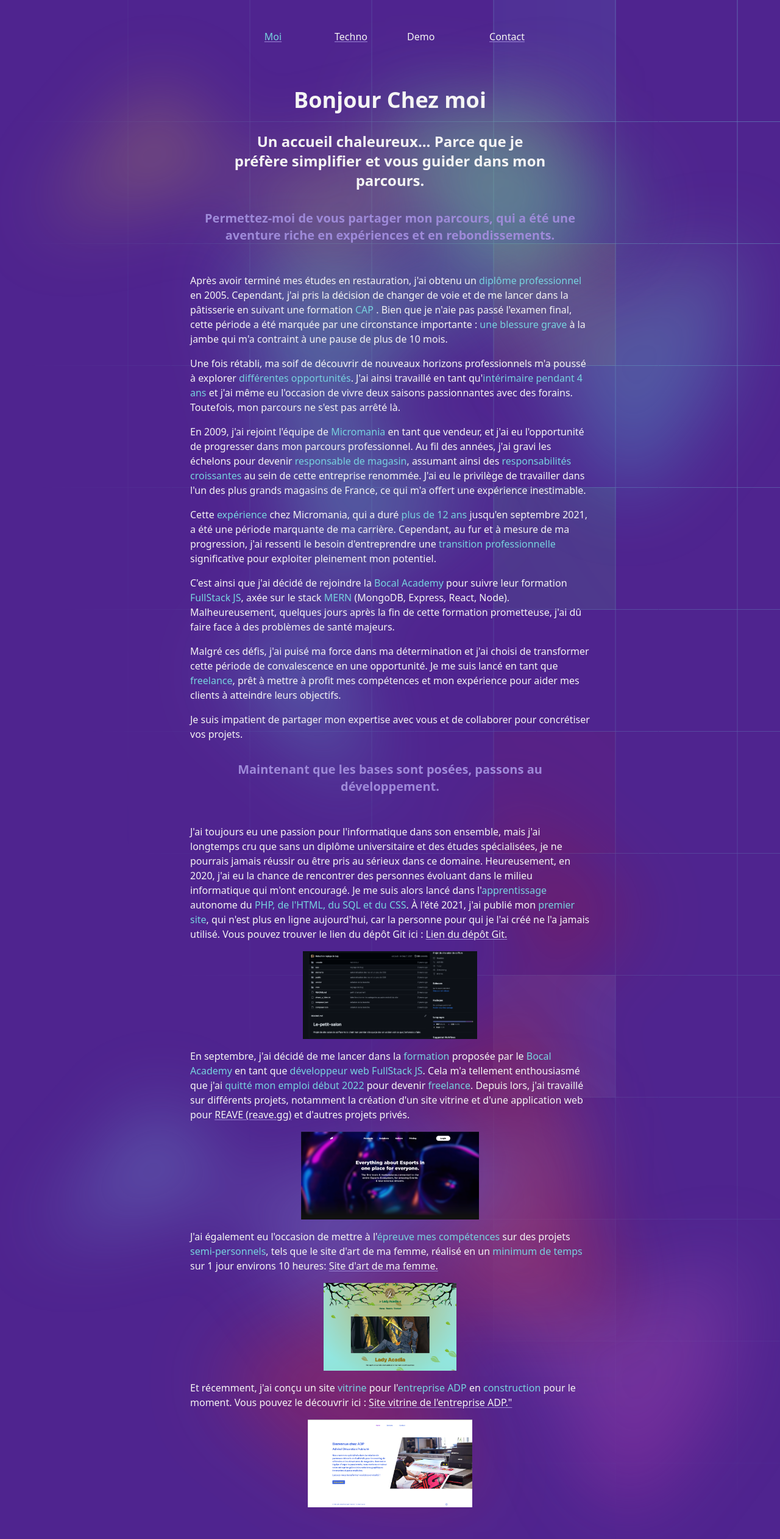
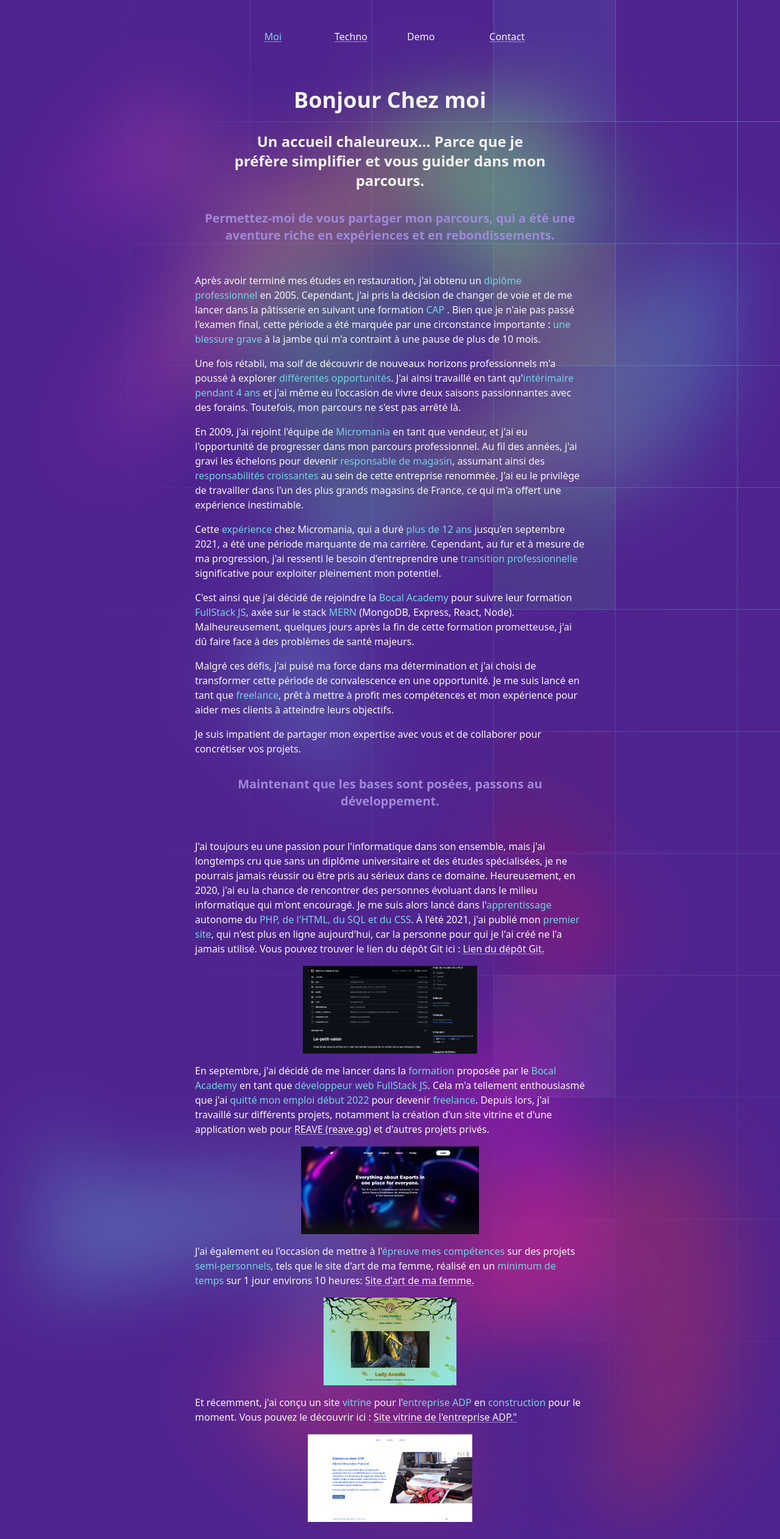
Before and after one commit to Robuchon/MaVitrine, a Vue app: page /home in a window 1280 px wide. Shown: the top 2524 px of the page at 61% size. Built offline with nearby package versions, Linux system fonts and the light colour scheme; what prettier-plugin-tailwindcss would draw is missing.

Commit message:
modification du background

```diff
--- a/src/App.vue
+++ b/src/App.vue
@@ -58,24 +58,24 @@
         aria-hidden="true"
       >
         <div
-          class="aspect-[1155/678] w-[72.1875rem] bg-gradient-to-br from-[#fdb720] to-[#2ed5ff] opacity-30"
+          class="aspect-[1155/678] w-[72.1875rem] bg-gradient-to-r from-[#e600ff] via-[#f7ed2a] to-[#2ed5ff] opacity-30"
           style="
             clip-path: polygon(
               74.1% 56.1%,
               100% 38.6%,
               97.5% 73.3%,
               85.5% 100%,
-              80.7% 98.2%,
+              50.7% 98.2%,
               72.5% 67.7%,
               60.2% 37.8%,
               52.4% 32.2%,
               47.5% 41.9%,
-              45.2% 65.8%,
+              5.2% 95.8%,
               27.5% 23.5%,
               0.1% 35.4%,
               17.9% 0.1%,
               27.6% 23.5%,
-              76.1% 2.6%,
+              76.1% 1.6%,
               74.1% 56.1%
             );
           "
@@ -86,25 +86,25 @@
         aria-hidden="true"
       >
         <div
-          class="aspect-[1155/678] w-[72.1875rem] bg-gradient-to-br from-[#67e8f9] to-[#D926AA] opacity-30"
+          class="aspect-[1155/678] w-[72.1875rem] bg-gradient-to-r from-[#67e8f9] from-20% via-[#8689b5] via-50% to-[#ec3636] to-20% opacity-30"
           style="
             clip-path: polygon(
-              74.1% 56.1%,
+              94.1% 6.1%,
               100% 38.6%,
               97.5% 73.3%,
               85.5% 100%,
               80.7% 98.2%,
-              72.5% 67.7%,
-              60.2% 37.8%,
-              52.4% 32.2%,
+              82.5% 37.7%,
+              60.2% 57.8%,
+              62.4% 22.2%,
               47.5% 41.9%,
-              45.2% 65.8%,
-              27.5% 23.5%,
-              0.1% 35.4%,
-              17.9% 0.1%,
-              27.6% 23.5%,
-              76.1% 2.6%,
-              74.1% 56.1%
+              35.2% 85.8%,
+              37.5% 33.5%,
+              0% 45.4%,
+              1.9% 0.1%,
+              7.6% 17.5%,
+              46.1% 12.6%,
+              74.1% 16.1%
             );
           "
         />
@@ -114,7 +114,7 @@
         aria-hidden="true"
       >
         <div
-          class="aspect-[1155/678] w-[72.1875rem] bg-gradient-to-br from-[#67e8f9] to-[#4ade80] opacity-30"
+          class="aspect-[1155/678] w-[72.1875rem] bg-gradient-to-r from-[#67e8f9] from-40% via-[#e6f1f359] to-[#4ade80] to-40% opacity-30"
           style="
             clip-path: polygon(
               74.1% 56.1%,
@@ -142,7 +142,7 @@
         aria-hidden="true"
       >
         <div
-          class="aspect-[1155/678] w-[72.1875rem] bg-gradient-to-br from-[#b50303] to-[#e83030] opacity-30"
+          class="aspect-[1155/678] w-[72.1875rem] bg-gradient-to-r from-[#f70000] via-[#ff0beb] to-[#e83030] opacity-30"
           style="
             clip-path: polygon(
               74.1% 56.1%,
@@ -172,7 +172,7 @@
       :target="selectInput.value"
       :navigation="navigation"
     ></NavbarTarget>
-    <RouterView class="z-10 mx-auto px-2"></RouterView>
+    <RouterView class="z-10 mx-auto px-4"></RouterView>
     <Footer class="z-10"></Footer>
   </div>
 </template>
```
